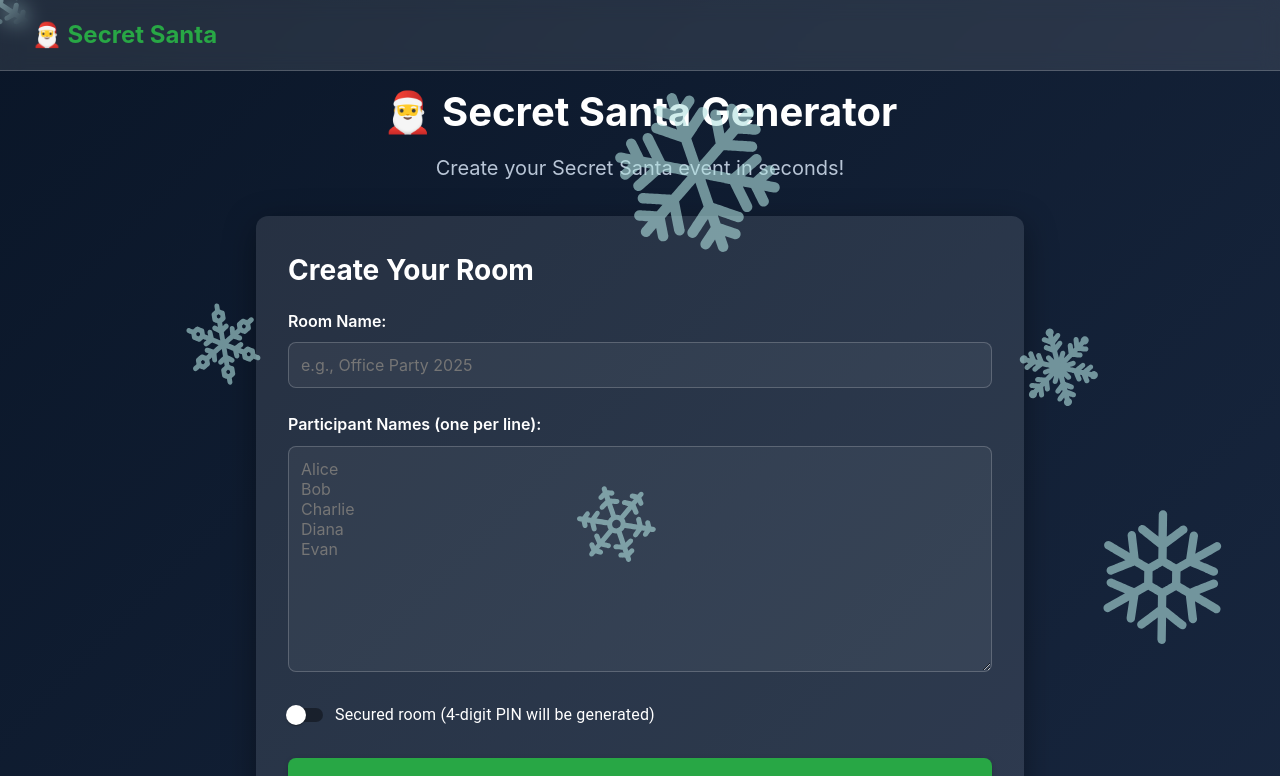
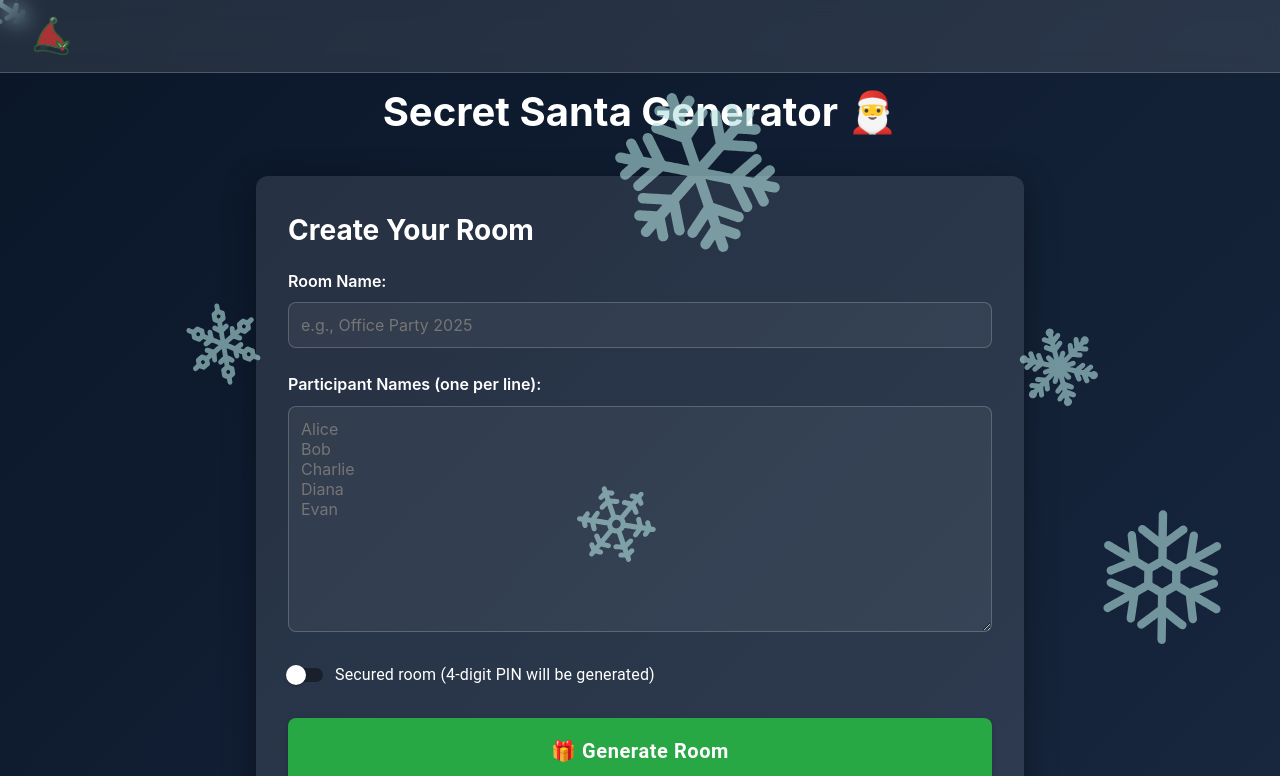
Before and after one commit to amir-hilal/secret-santa, a React (Vite) app: page / in a window 1280 px wide. Shown: the top 776 px of the page. Built offline with nearby package versions, Linux system fonts and the light colour scheme; no server answers.

Commit message:
feat: add Santa hat image and update Header component layout with profile and room links

```diff
--- a/src/components/Header/Header.css
+++ b/src/components/Header/Header.css
@@ -22,11 +22,20 @@
 }
 
 .header-logo {
+  display: flex;
+  align-items: center;
+  gap: 0.75rem;
   font-size: var(--font-size-xl);
   font-weight: var(--font-weight-bold);
   color: var(--primary-color);
   cursor: pointer;
   transition: opacity 0.3s ease;
+}
+
+.header-logo img {
+  width: 40px;
+  height: 40px;
+  object-fit: contain;
 }
 
 .header-logo:hover {
@@ -36,6 +45,19 @@
 .header-profile {
   display: flex;
   align-items: center;
+  gap: 1.5rem;
+}
+
+.my-rooms-link {
+  color: var(--text-primary);
+  font-weight: var(--font-weight-semibold);
+  cursor: pointer;
+  transition: color 0.2s ease;
+  white-space: nowrap;
+}
+
+.my-rooms-link:hover {
+  color: var(--primary-color);
 }
 
 .profile-avatar {
--- a/src/components/Header/Header.tsx
+++ b/src/components/Header/Header.tsx
@@ -46,10 +46,13 @@ export default function Header() {
     <header className="app-header">
       <div className="header-content">
         <div className="header-logo" onClick={handleHome}>
-          🎅 Secret Santa
+          <img src="/santa-hat.png" alt="Secret Santa" />
         </div>
         {currentUser.uid && (
           <div className="header-profile">
+            <div className="my-rooms-link" onClick={handleMyRooms}>
+              View My Rooms
+            </div>
             <div className="profile-avatar" onClick={handleClick}>
               {currentUser.photoURL ? (
                 <img src={currentUser.photoURL} alt={currentUser.displayName || 'User'} />
@@ -86,17 +89,6 @@ export default function Header() {
               <div className="menu-header">
                 <div className="menu-user-email">{currentUser.email}</div>
               </div>
-              <MenuItem
-                onClick={handleMyRooms}
-                sx={{
-                  color: 'var(--text-primary)',
-                  '&:hover': {
-                    backgroundColor: 'rgba(40, 167, 69, 0.1)',
-                  },
-                }}
-              >
-                View My Rooms
-              </MenuItem>
               {currentUser.email === 'amir.hilal@hilalpines.com' && (
                 <MenuItem
                   onClick={handleAdmin}
--- a/src/pages/LandingPage/LandingPage.tsx
+++ b/src/pages/LandingPage/LandingPage.tsx
@@ -123,8 +123,7 @@ export default function LandingPage() {
     <div className="page landing-page">
       <div className="container">
         <div className="landing-header">
-          <h1>🎅 Secret Santa Generator</h1>
-          <p className="subtitle">Create your Secret Santa event in seconds!</p>
+          <h1>Secret Santa Generator 🎅</h1>
         </div>
 
         <div className="card landing-card">
--- a/src/pages/RoomPage/RoomPage.tsx
+++ b/src/pages/RoomPage/RoomPage.tsx
@@ -256,8 +256,6 @@ export default function RoomPage() {
                   participants={Object.fromEntries(
                     Object.entries(room.participants).filter(([id]) => {
                       if (id === localParticipantId) return false; // Exclude yourself
-                      if (room.availableTargets && !room.availableTargets[id])
-                        return false; // Exclude already picked
                       return true;
                     })
                   )}
```
Also changed, not shown: public/santa-hat.png (added).
